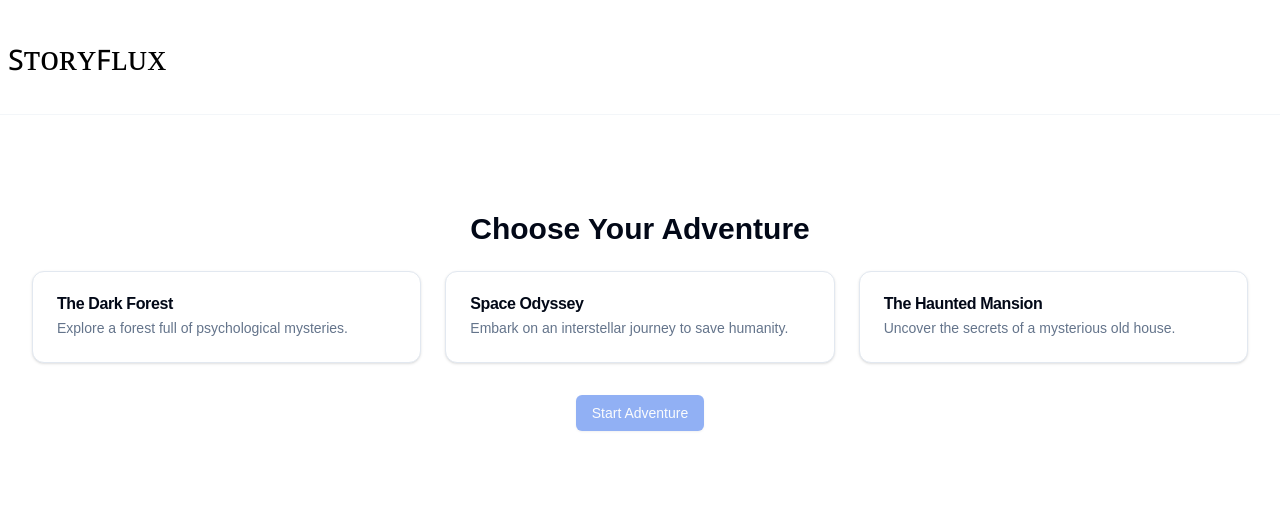
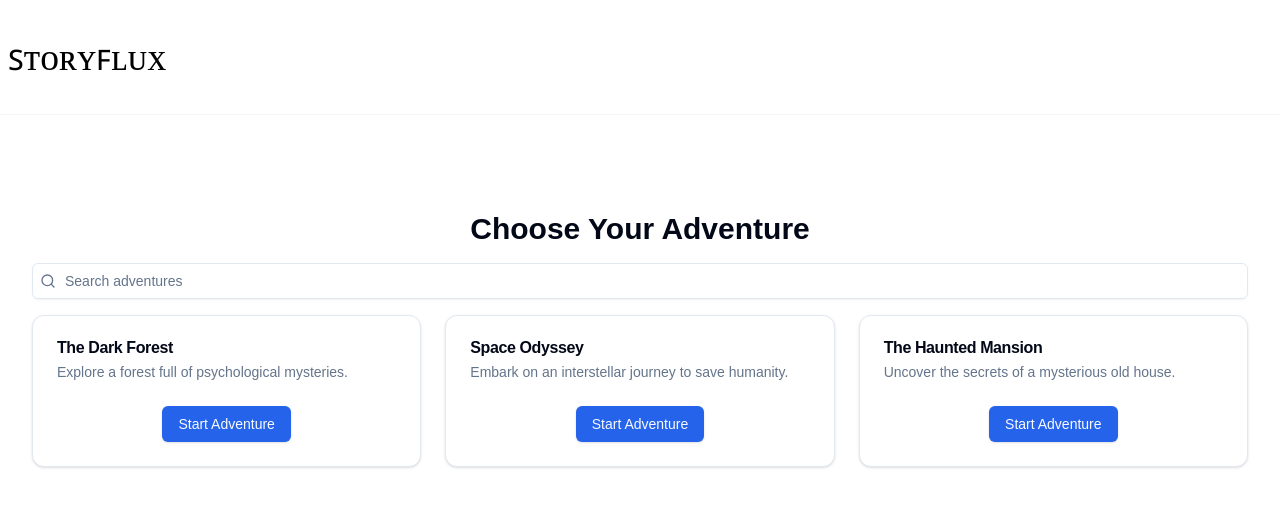
Before and after one commit to jaggerharness/text-adventure, a Next.js app: page / in a window 1280 px wide. Shown: the top 506 px of the page. Built offline with nearby package versions, Linux system fonts and the light colour scheme.

Commit message:
feat: better UI - color themes

```diff
--- a/package.json
+++ b/package.json
@@ -9,6 +9,8 @@
     "lint": "next lint"
   },
   "dependencies": {
+    "@radix-ui/react-checkbox": "^1.1.2",
+    "@radix-ui/react-label": "^2.1.0",
     "@radix-ui/react-slot": "^1.1.0",
     "class-variance-authority": "^0.7.0",
     "clsx": "^2.1.1",
--- a/src/app/page.tsx
+++ b/src/app/page.tsx
@@ -1,14 +1,13 @@
-"use client";
-
-import { useState } from "react";
-import { useRouter } from "next/navigation";
 import { Button } from "@/components/ui/button";
 import {
   Card,
   CardHeader,
   CardTitle,
   CardDescription,
+  CardFooter,
 } from "@/components/ui/card";
+import { Search } from "lucide-react";
+import { Input } from "@/components/ui/input";
 
 const stories = [
   {
@@ -28,51 +27,28 @@
   },
 ];
 
-export default function StoryPickerPage() {
-  const [selectedStory, setSelectedStory] = useState<number | null>(null);
-  const router = useRouter();
-
-  const handleStorySelect = (id: number) => {
-    setSelectedStory(id);
-  };
-
-  const handleStartAdventure = () => {
-    if (selectedStory !== null) {
-      router.push(`/adventure/${selectedStory}`);
-    } else {
-      alert("Please select a story");
-    }
-  };
-
+export default function AdventurePickerPage() {
   return (
-    <div className="px-8 pb-8 pt-24">
-      <h1 className="text-3xl font-bold mb-6 text-center">
-        Choose Your Adventure
-      </h1>
+    <div className="px-8 pb-8 pt-24 flex flex-col gap-4">
+      <h1 className="text-3xl font-bold text-center">Choose Your Adventure</h1>
+      <div className="relative">
+        <Search className="absolute left-2 top-2.5 size-4 text-muted-foreground" />
+        <Input placeholder="Search adventures" className="pl-8" />
+      </div>
       <div className="grid grid-cols-1 md:grid-cols-2 lg:grid-cols-3 gap-6">
         {stories.map((story) => (
-          <Card
-            key={story.id}
-            className={`cursor-pointer ${
-              selectedStory === story.id ? "border-2" : ""
-            }`}
-            onClick={() => handleStorySelect(story.id)}
-          >
+          <Card key={story.id}>
             <CardHeader>
               <CardTitle>{story.title}</CardTitle>
               <CardDescription>{story.description}</CardDescription>
             </CardHeader>
+            <CardFooter>
+              <Button className="mx-auto">Start Adventure</Button>
+            </CardFooter>
           </Card>
         ))}
       </div>
-      <div className="mt-8 flex justify-center">
-        <Button
-          onClick={handleStartAdventure}
-          disabled={selectedStory === null}
-        >
-          Start Adventure
-        </Button>
-      </div>
+      <div className="flex justify-center"></div>
     </div>
   );
 }
--- /dev/null
+++ b/src/components/ui/input.tsx
@@ -0,0 +1,22 @@
+import * as React from "react"
+
+import { cn } from "@/lib/utils"
+
+const Input = React.forwardRef<HTMLInputElement, React.ComponentProps<"input">>(
+  ({ className, type, ...props }, ref) => {
+    return (
+      <input
+        type={type}
+        className={cn(
+          "flex h-9 w-full rounded-md border border-input bg-transparent px-3 py-1 text-base shadow-sm transition-colors file:border-0 file:bg-transparent file:text-sm file:font-medium file:text-foreground placeholder:text-muted-foreground focus-visible:outline-none focus-visible:ring-1 focus-visible:ring-ring disabled:cursor-not-allowed disabled:opacity-50 md:text-sm",
+          className
+        )}
+        ref={ref}
+        {...props}
+      />
+    )
+  }
+)
+Input.displayName = "Input"
+
+export { Input }
```
Also changed, not shown: 1 other file (tests, documents, lock files or other folders).
